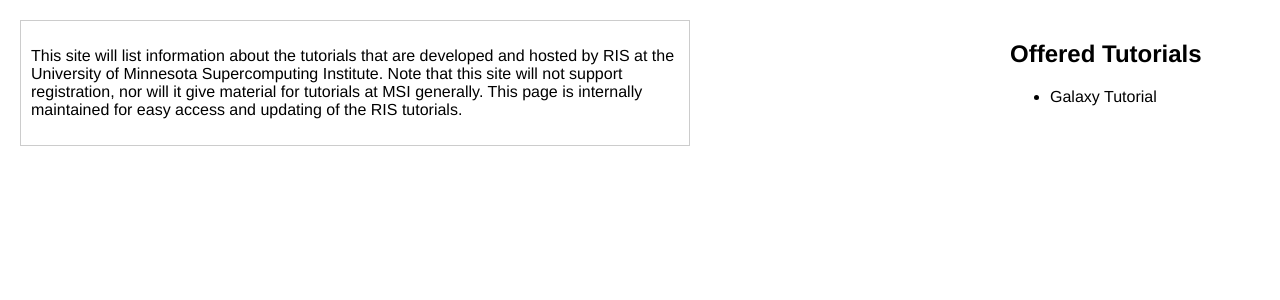
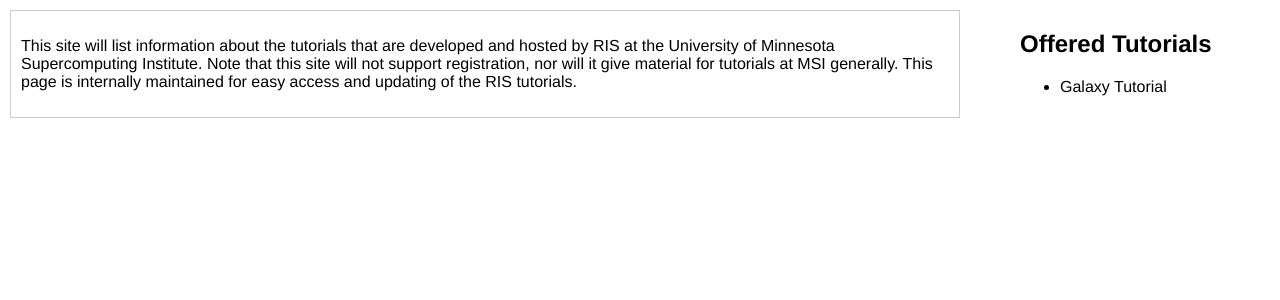
Before and after one commit to msi-ris/Tutorials, a Jekyll site: the page built from index.html, in a window 1280 px wide. Shown: the top 300 px of the page. Built offline with Jekyll 4.4.1, drawn with Linux system fonts in a browser that asks for light colours.

Commit message:
update css

```diff
--- a/css/main.css
+++ b/css/main.css
@@ -17,10 +17,10 @@ body {
     padding:0px;
 }
 #maindiv {
-    position:absolute;
+    position:relative;
     display:block;
-    top:10px;
-    left:10px;
+    top:0px;
+    left:0px;
     margin-right:320px;
     min-width:600px;
     padding:10px;
@@ -29,8 +29,8 @@ body {
 
 #dummy {
     position:fixed;
-    top:10px;
-    right:10px;
+    top:0px;
+    right:0px;
     width:100%;
     min-width:1000px;
 }
```
